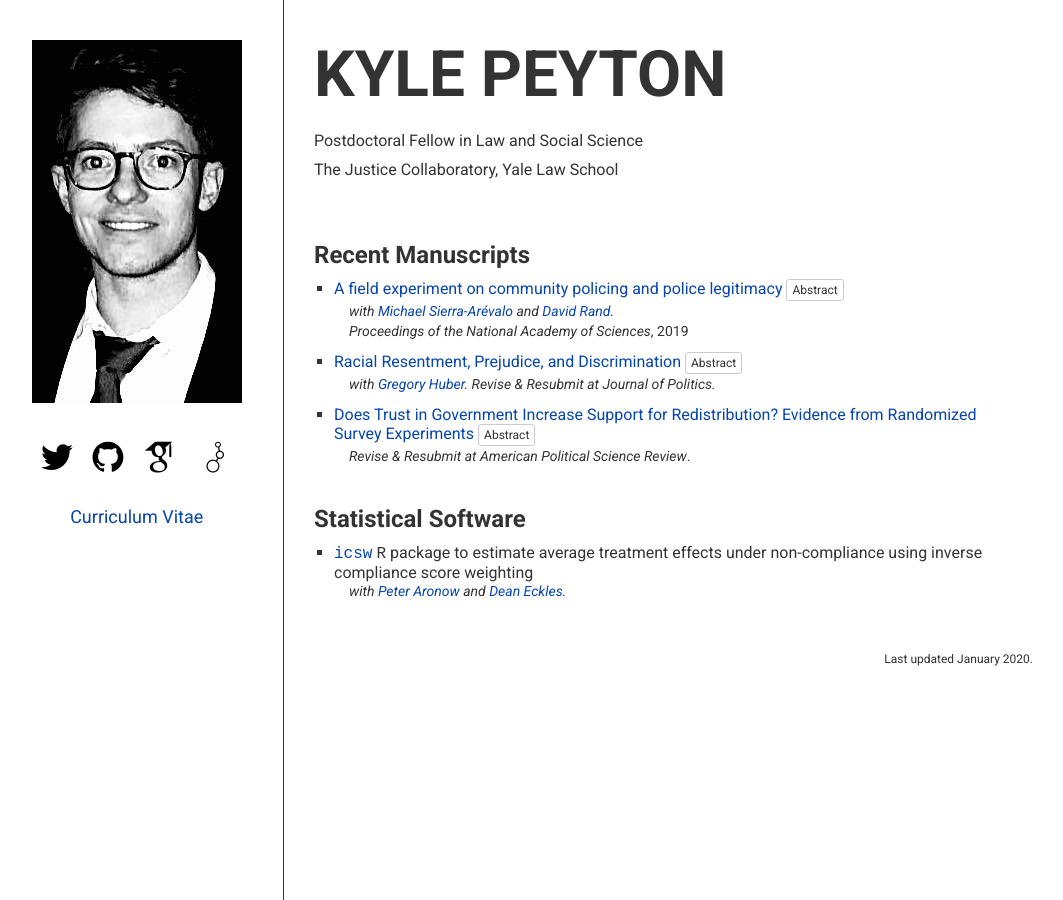
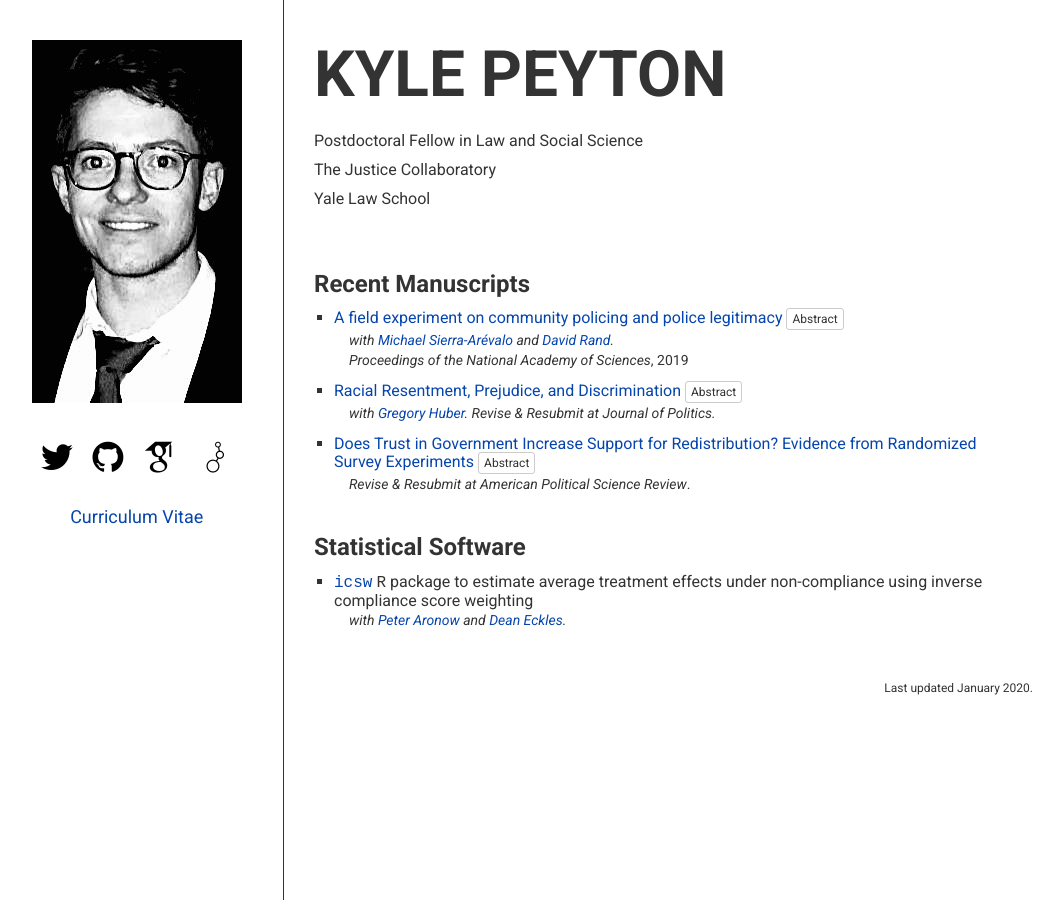
Before and after one commit to kylepeyton/kylepeyton.github.io, a Jekyll site: the page index.html, which Jekyll copies as it is, in a window 1280 px wide. Shown: the whole page, without its empty margins (162-1225 px from the left). Built offline with Jekyll 4.4.1, drawn with Linux system fonts in a browser that asks for light colours; some web fonts are replaced.

```diff
--- a/index.html
+++ b/index.html
@@ -46,7 +46,8 @@
 			<h1 style="display: none;">Kyle Peyton</h1>
 			<ul>
 				<li>Postdoctoral Fellow in Law and Social Science</li>
-				<li>The Justice Collaboratory, Yale Law School </li>
+				<li>The Justice Collaboratory </li>
+				<li>Yale Law School </li>
 			</ul>
 		</div>
 
@@ -72,7 +73,8 @@
 			<h1 style="display: none;">Kyle Peyton</h1>
 			<ul>
 				<li>Postdoctoral Fellow in Law and Social Science</li>
-				<li>The Justice Collaboratory, Yale Law School </li>
+				<li>The Justice Collaboratory </li>
+				<li>Yale Law School </li>
 			</ul>
 		</div>
 
```
